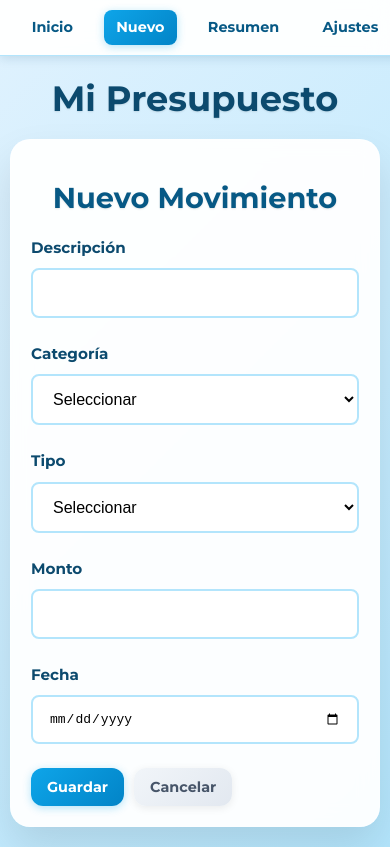
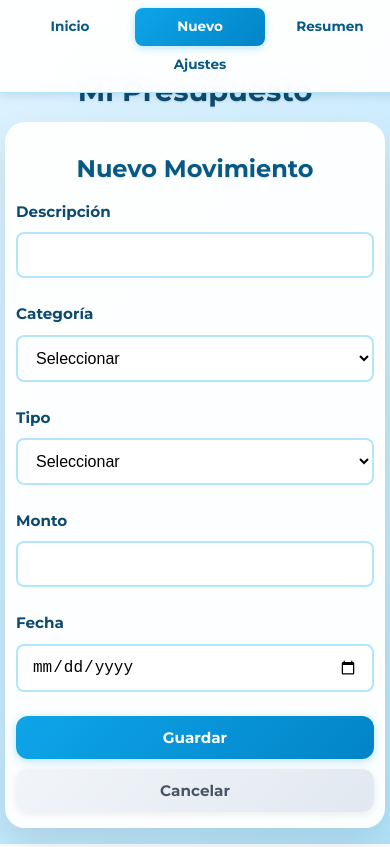
Before and after one commit to 48313612/MI_PRESUPUESTO_GRILLE_LUCERO, a React (Vite) app: page /nuevo in a window 390 px wide. Built offline with nearby package versions, Linux system fonts and the light colour scheme.

Commit message:
elaboracion del README no terminado

```diff
--- a/src/css/styles.css
+++ b/src/css/styles.css
@@ -612,11 +612,32 @@
     }
 
     /* Mejoras de responsividad */
+    @media (max-width: 1024px) {
+      .stats-container {
+        grid-template-columns: repeat(auto-fit, minmax(200px, 1fr));
+        gap: 20px;
+      }
+
+      .grafico-circular {
+        max-width: 100%;
+        padding: 20px;
+      }
+
+      .evolucion-section {
+        padding: 20px;
+      }
+    }
+
     @media (max-width: 768px) {
       .cards-container {
         grid-template-columns: 1fr;
         padding: 20px;
         gap: 20px;
+      }
+
+      .stats-container {
+        grid-template-columns: 1fr;
+        gap: 15px;
       }
 
       .filtros {
@@ -636,19 +657,96 @@
       .nav {
         flex-wrap: wrap;
         padding: 10px;
+        justify-content: center;
       }
 
       .nav a {
         padding: 6px 12px;
         font-size: 0.9em;
+        flex: 1;
+        text-align: center;
+        min-width: 80px;
+      }
+
+      .toggle {
+        margin-left: 0;
+        margin-top: 10px;
+        width: 100%;
       }
 
       h1 {
         font-size: 2.2em;
+        margin: 15px 0;
       }
 
       h2 {
         font-size: 1.8em;
+        margin: 12px 0;
+      }
+
+      .resumen {
+        padding: 20px 15px;
+        margin: 20px 10px;
+      }
+
+      .nuevo-movimiento {
+        padding: 20px 15px;
+        margin: 20px 10px;
+      }
+
+      .form-actions {
+        flex-direction: column;
+        gap: 10px;
+      }
+
+      .form-actions button {
+        width: 100%;
+      }
+
+      .card-buttons {
+        flex-direction: column;
+        gap: 8px;
+      }
+
+      .card-buttons button {
+        width: 100%;
+      }
+
+      .categorias-section,
+      .movimientos-recientes {
+        margin-top: 25px;
+      }
+
+      .categorias-list li,
+      .movimientos-list li {
+        flex-direction: column;
+        align-items: flex-start;
+        gap: 5px;
+      }
+
+      .categoria-monto,
+      .monto {
+        align-self: flex-end;
+        font-weight: bold;
+      }
+
+      .grafico-circular {
+        padding: 15px;
+        margin: 20px 0;
+      }
+
+      .evolucion-section {
+        padding: 15px;
+        overflow-x: auto;
+      }
+
+      .ajustes {
+        padding: 20px 15px;
+        margin: 20px 10px;
+      }
+
+      .ajustes-section {
+        gap: 20px;
       }
     }
 
@@ -659,14 +757,84 @@
 
       .nuevo-movimiento,
       .resumen {
-        padding: 20px;
-        margin: 20px 10px;
+        padding: 15px 10px;
+        margin: 15px 5px;
       }
 
       .btn-primary,
       .btn-secondary,
       .btn-danger {
-        padding: 10px 16px;
-        font-size: 0.9em;
+        padding: 12px 16px;
+        font-size: 0.95em;
+      }
+
+      .stat-card {
+        padding: 20px;
+      }
+
+      .stat-card .amount {
+        font-size: 1.8em;
+      }
+
+      .nav {
+        padding: 8px 5px;
+      }
+
+      .nav a {
+        padding: 8px 10px;
+        font-size: 0.85em;
+      }
+
+      h1 {
+        font-size: 1.8em;
+      }
+
+      h2 {
+        font-size: 1.5em;
+      }
+
+      .form-group input,
+      .form-group select {
+        padding: 12px 14px;
+        font-size: 16px; /* Previene zoom en iOS */
+      }
+
+      .filtros input,
+      .filtros select {
+        padding: 12px 14px;
+        font-size: 16px;
+      }
+
+      .grafico-circular {
+        padding: 10px;
+      }
+
+      .categorias-list li,
+      .movimientos-list li {
+        padding: 12px 8px;
       }
     }
+
+    @media (max-width: 360px) {
+      .nav a {
+        padding: 6px 8px;
+        font-size: 0.8em;
+        min-width: 70px;
+      }
+
+      .stat-card {
+        padding: 15px;
+      }
+
+      .stat-card .amount {
+        font-size: 1.5em;
+      }
+
+      .card {
+        padding: 12px;
+      }
+
+      .card h3 {
+        font-size: 1.1em;
+      }
+    }
```
Also changed, not shown: 1 other file (tests, documents, lock files or other folders).
